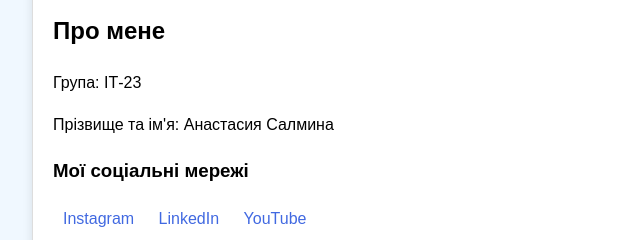
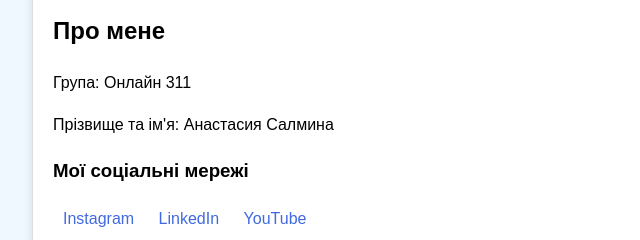
Before and after one commit to aselisha/homework, a plain HTML site: page index.html in a window 1280 px wide. Shown: the part 189-429 px from the top of the page, 187-827 px from the left. Drawn offline with Linux system fonts and the light colour scheme.

Commit message:
Update index.html

```diff
--- a/index.html
+++ b/index.html
@@ -66,7 +66,7 @@
       </div>
 
       <h2>Про мене</h2>
-      <p>Група: ІТ-23</p>
+      <p>Група: Онлайн 311</p>
       <p>Прізвище та ім'я: Анастасия Салмина</p>
 
       <h3>Мої соціальні мережі</h3>
```
